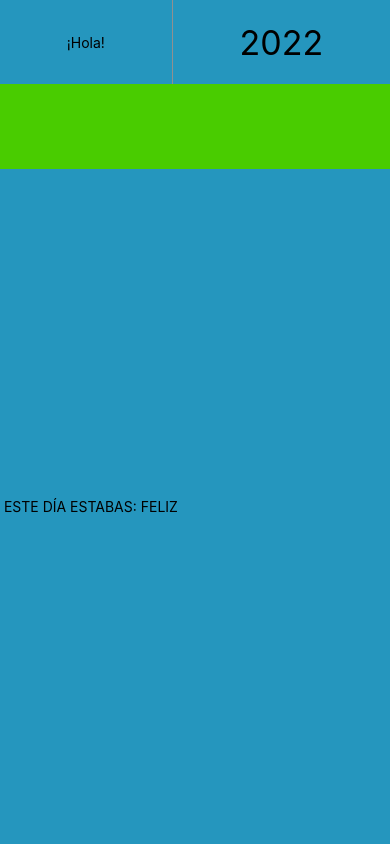
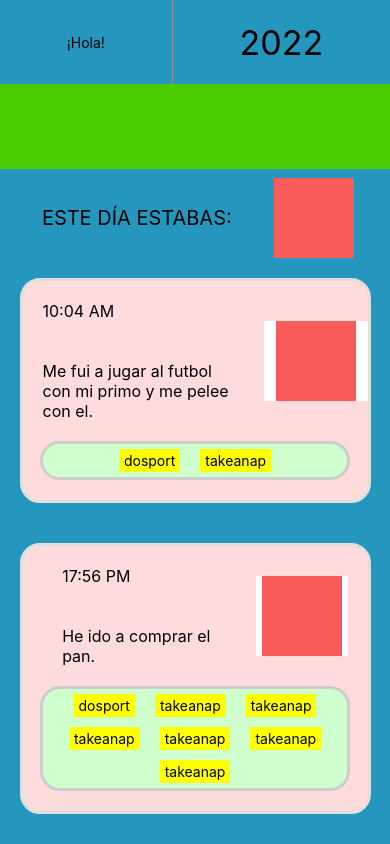
Before and after one commit to rokkoo/self-evolve, a React Native app: screen / in a window 390 px wide. Built offline with nearby package versions, Linux system fonts and the light colour scheme.

Commit message:
Home Activity
Daily_resume, Instant_resume, tags_container, tag components added

```diff
--- a/src/features/home/components/daily_resume/index.tsx
+++ b/src/features/home/components/daily_resume/index.tsx
@@ -1,11 +1,29 @@
-import { Image, Text, View } from "react-native";
+import { Image, StyleSheet, Text, View } from "react-native";
 
 const DailyResume = () => {
     return (
-        <View>
-            <Text> ESTE DÍA ESTABAS: FELIZ </Text>
+        <View style={styles.container}>
+            <Text style={styles.text}> ESTE DÍA ESTABAS: </Text>
+            <View style={styles.emotionalStatus}></View>
         </View>
     )
 }
 
+const styles = StyleSheet.create({
+    container: {
+        alignItems: 'center',
+        flexDirection: 'row',
+        justifyContent: 'space-evenly',
+        width: '100%',
+    },
+    text: {
+        fontSize: 20,
+    },
+    emotionalStatus: {
+        width: 80,
+        height: 80,
+        backgroundColor: "#F95B5B"
+    }
+})
+
 export default DailyResume;
--- a/src/features/home/components/instant_resume/index.tsx
+++ b/src/features/home/components/instant_resume/index.tsx
@@ -0,0 +1,88 @@
+import { StyleSheet, Text, View } from "react-native";
+import TagsContainer from "../tags_container";
+import { TagType, TagsEnum } from "../tags_container/types";
+
+export enum EmotionalStatusEnum {
+    HAPPY = 'happy',
+    SAD = 'sad',
+}
+
+type EmotionStatus = typeof EmotionalStatusEnum[keyof typeof EmotionalStatusEnum]
+
+interface Props {
+    text: string,
+    createdAt: string,
+    emotionalStatus: EmotionStatus,
+    tags: Tag[]
+}
+
+const InstantResume:React.FC<Props> = (props) => {
+    return (
+        <View style={styles.container}>
+            <View style={styles.row}>
+                <View style={styles.left}>
+                    <Text style={styles.text}>{props.createdAt}</Text>
+                    <Text style={styles.text}>{props.text}</Text>
+                </View>
+                <View style={styles.right}>
+                    <View style={styles.emotionalStatus}></View>
+                </View>
+
+            </View>
+            <View style={styles.tagsbox}>
+                <TagsContainer tags={props.tags}/>
+            </View>
+        </View>
+    )
+}
+
+const styles = StyleSheet.create({
+    row: {
+        alignItems: 'center',
+        flexDirection: 'row',
+
+    },
+    container: {
+        alignItems: 'center',
+        flexDirection: 'column',
+        backgroundColor: '#FFDCDC',
+        borderColor: '#DFDFDF',
+        borderWidth: 3,
+        borderRadius: 20,
+        margin: 20,
+        width: "90%",
+    },
+    left: {
+        flex: 1,
+    },
+    right: {
+        alignItems: 'center',
+        width: "30%",
+        backgroundColor: '#ffff'
+    },
+    tagsbox: {
+        width: "90%",
+        marginBottom: 20,
+        backgroundColor: '#CFFFCD',
+        borderColor: "#CDCDCD",
+        borderWidth: 3,
+        borderRadius: 20,
+        display: 'flex',
+
+    },
+    text: {
+        fontSize: 16,
+        margin: 20,
+
+    },
+    hour: {
+        fontSize: 14,
+    },
+    emotionalStatus: {
+        width: 80,
+        height: 80,
+        backgroundColor: "#F95B5B"
+    }
+})
+
+export default InstantResume;
--- /dev/null
+++ b/src/features/home/components/tag/index.tsx
@@ -0,0 +1,28 @@
+import { ReactNode } from "react";
+import { StyleSheet, Text, View } from "react-native";
+import { TagType } from "../tags_container/types";
+
+interface Props {
+    type: TagType,
+}
+
+const Tag:React.FC<Props> = (props) => {
+    return (
+        <View style={styles.container}>
+            <Text>{props.type}</Text>
+        </View>
+    )
+}
+
+const styles = StyleSheet.create({
+    container: {
+        backgroundColor: 'yellow',
+        marginHorizontal: 10,
+        paddingHorizontal: 5,
+        paddingVertical: 3,
+        marginVertical: 5,
+
+    }
+})
+
+export default Tag;
--- /dev/null
+++ b/src/features/home/components/tags_container/index.tsx
@@ -0,0 +1,31 @@
+import { StyleProp, StyleSheet, View, ViewStyle } from "react-native";
+import Tag from "../tag";
+import { TagType } from "./types";
+
+
+interface Props {
+    tags: TagType[],
+}
+
+const TagsContainer:React.FC<Props> = (props) => {
+    let itemList = props.tags.map((item,index)=>{
+        return <Tag key={index} type={item}/>
+    })
+
+    return (
+        <View style={styles.container}>
+            {itemList}
+        </View>
+    )
+}
+
+const styles = StyleSheet.create({
+    container: {
+        display: "flex",
+        flexDirection: "row",
+        flexWrap: "wrap",
+        justifyContent: "center",
+    }
+})
+
+export default TagsContainer;
--- /dev/null
+++ b/src/features/home/components/tags_container/types.tsx
@@ -0,0 +1,6 @@
+export enum TagsEnum {
+    DOSPORT = 'dosport',
+    TAKEANAP = 'takeanap',
+}
+
+export type TagType = typeof TagsEnum[keyof typeof TagsEnum]
--- a/src/features/home/index.tsx
+++ b/src/features/home/index.tsx
@@ -1,5 +1,7 @@
 import { StyleSheet, Text, View } from "react-native"
 import DailyResume from "./components/daily_resume";
+import CardView, { EmotionalStatusEnum } from "./components/instant_resume";
+import { TagsEnum } from "./components/tags_container/types";
 
 const Home = () => {
     return(
@@ -14,7 +16,22 @@ const Home = () => {
             </View>
             <View style={styles.bottom}>
                 <View style={styles.daily}>
-                    <DailyResume/>
+
+                    <DailyResume />
+
+                    <CardView
+                        text="Me fui a jugar al futbol con mi primo y me pelee con el."
+                        createdAt="10:04 AM"
+                        emotionalStatus={EmotionalStatusEnum.HAPPY}
+                        tags={[TagsEnum.DOSPORT, TagsEnum.TAKEANAP]}
+                    />
+
+                    <CardView
+                        text="He ido a comprar el pan."
+                        createdAt="17:56 PM"
+                        emotionalStatus={EmotionalStatusEnum.HAPPY}
+                        tags={[TagsEnum.DOSPORT, TagsEnum.TAKEANAP, TagsEnum.TAKEANAP, TagsEnum.TAKEANAP, TagsEnum.TAKEANAP, TagsEnum.TAKEANAP, TagsEnum.TAKEANAP]}
+                    />
                 </View>
             </View>
         </View>
@@ -57,6 +74,8 @@ const styles = StyleSheet.create({
         fontSize: 34,
     },
     daily: {
+        flexDirection: 'column',
+        alignItems: 'center',
 
     }
 })
```
